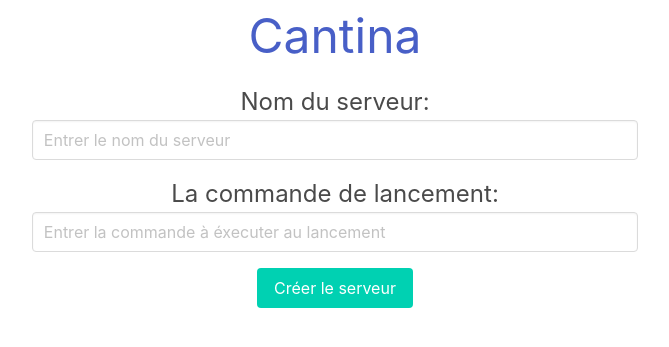
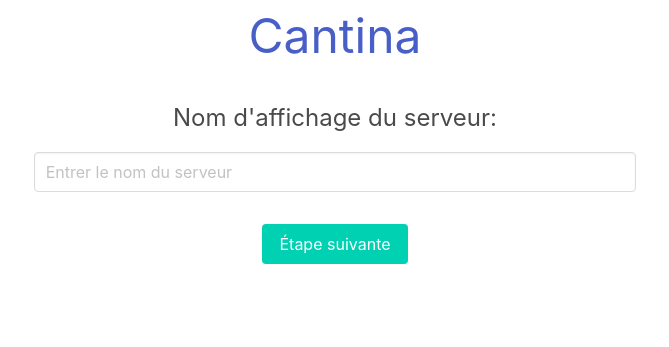
Before and after one commit to Cantina-Org/Server-Manager, a Flask app: template templates/create_server.html in a window 1280 px wide. Shown: the top 347 px of the page, without its empty margins (305-974 px from the left). Run offline with Flask 3, Linux system fonts and the light colour scheme; the template is opened without the code that fills it, so the values that code supplies are empty; parts of the project's set-up code (start-up, migrations or seed data) failed here and were passed over.

Commit message:
Modification du front création de server Commande de création de la table de la base de donnée.
Took 44 minutes

```diff
--- /dev/null
+++ b/static/create_server.js
@@ -0,0 +1,13 @@
+const queryString = window.location.search;
+const urlParams = new URLSearchParams(queryString);
+if(urlParams.get('alert')){
+    alert("Merci de remplir tout les champs requis!")
+}
+
+function nextStep(currentDiv, nextDiv){
+    let divToHide = document.getElementById(currentDiv);
+    let divToShow = document.getElementById(nextDiv);
+
+    divToHide.style.display = "none";
+    divToShow.style.display = "block";
+}
--- a/templates/create_server.html
+++ b/templates/create_server.html
@@ -6,24 +6,23 @@
     <link rel="stylesheet" href="{{ url_for('static', filename='bulma.css') }}">
     <meta name="viewport" content="width=device-width, initial-scale=1">
     <title>Cantina - Create Server</title>
-    <script>
-        const queryString = window.location.search;
-        const urlParams = new URLSearchParams(queryString);
-        if(urlParams.get('alert')){
-            alert("Merci de remplir tout les champs requis!")
-        }
-    </script>
+    <script type="application/javascript" src="{{ url_for('static', filename='create_server.js') }}"></script>
 </head>
 <body>
     <div class="has-text-centered">
         <h1 class="is-size-1"><a href="{{ url_for('server') }}">Cantina</a></h1><br>
         <div class="columns is-centered is-vcentered">
             <form action="{{ url_for('create_server') }}" method="post">
-                <label class="is-size-4">Nom du serveur: </label>
-                <label><input style="margin-bottom: 1em" class="input" type="text" placeholder="Entrer le nom du serveur" name="server-name" required></label><br>
-                <label class="is-size-4">La commande de lancement: </label>
-                <label><input style="margin-bottom: 1em" class="input" type="text" placeholder="Entrer la commande à éxecuter au lancement" name="server-cmd" required></label><br>
-                <button class="button is-primary" type="submit">Créer le serveur</button>
+                <div id="server_show_name" style="display: block; margin-top: 1em">
+                    <label class="is-size-4">Nom d'affichage du serveur: </label>
+                    <label><input style="margin-top: 1em; margin-bottom: 2em" class="input" type="text" placeholder="Entrer le nom du serveur" name="server-name" required></label><br>
+                    <button class="button is-primary" onclick="nextStep('server_show_name', 'commande_name')">Étape suivante</button>
+                </div>
+                <div id="commande_name" style="display: none">
+                    <label class="is-size-4">La commande de lancement: </label>
+                    <label><input style="margin-bottom: 1em" class="input" type="text" placeholder="Entrer la commande à éxecuter au lancement" name="server-cmd" required></label><br>
+                </div>
+                <!--<button class="button is-primary" type="submit">Créer le serveur</button>-->
             </form>
         </div>
     </div>
```
Also changed, not shown: README.md.
